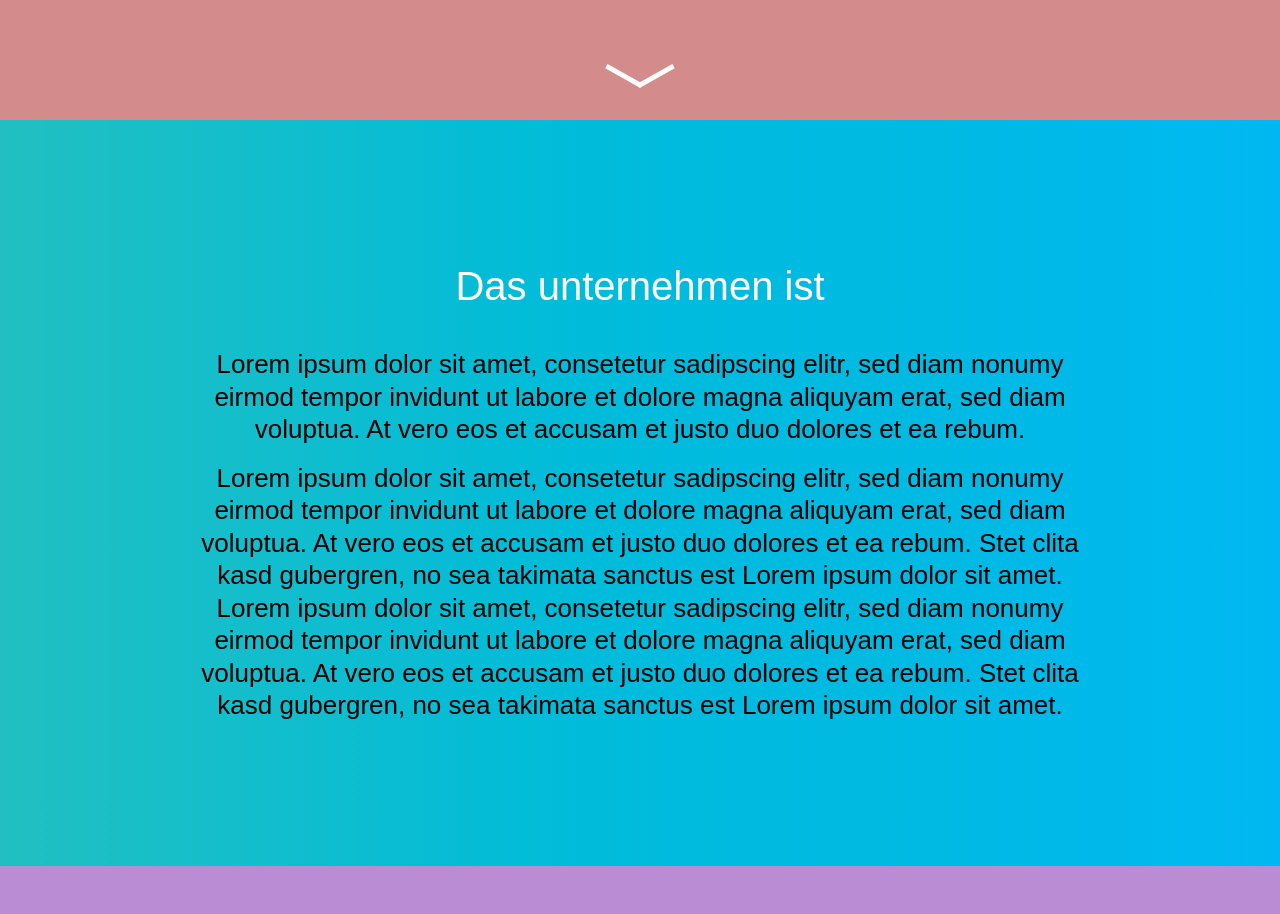
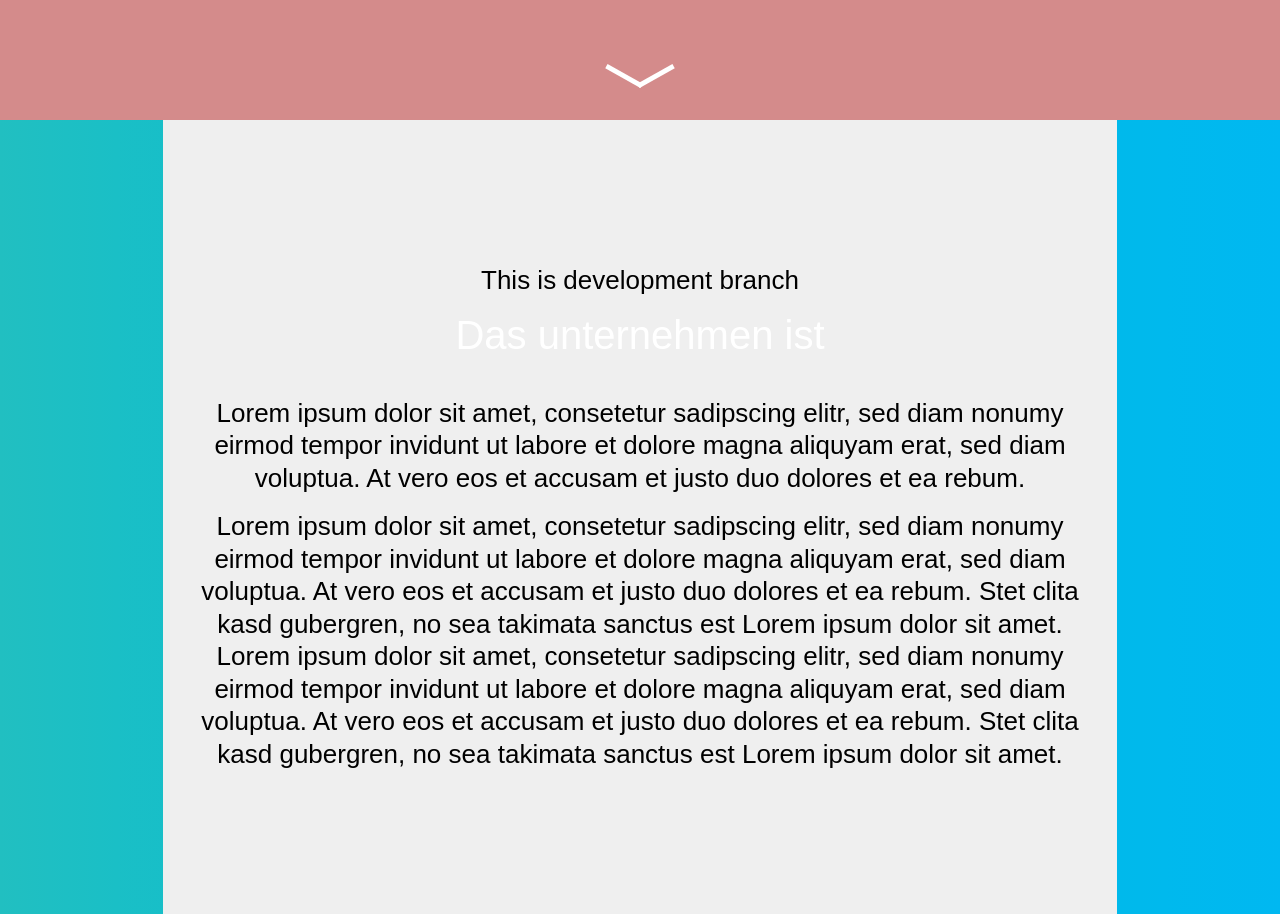
Before and after one commit to bstiner1105/testing-gitting-2, a plain HTML site: page index.html in a window 1280 px wide. Shown: the part 680-1594 px from the top of the page. Drawn offline with nearby package versions, Linux system fonts and the light colour scheme.

Commit message:
First changes on development branch

```diff
--- a/assets/css/sass/partials/_content.scss
+++ b/assets/css/sass/partials/_content.scss
@@ -20,7 +20,7 @@
 	box-sizing: border-box;
 	margin:0 auto;
 	text-align: left;
-
+	background-color:#efefef;
   }
 }
 
--- a/index.html
+++ b/index.html
@@ -100,6 +100,7 @@
 			<a href="#" title="Nach unten" class="arrow anchor" data-destination="das-unternehmen">Nach unten</a>
 		</div>
 		<div id="das-unternehmen" class="inner">
+			<p>This is development branch</p>
 			<h2 class="headline">Das unternehmen ist</h2>
 			<p>Lorem ipsum dolor sit amet, consetetur sadipscing elitr, sed diam nonumy eirmod tempor invidunt ut labore et dolore magna aliquyam erat, sed diam voluptua. At vero eos et accusam et justo duo dolores et ea rebum.</p>
 			<p>Lorem ipsum dolor sit amet, consetetur sadipscing elitr, sed diam nonumy eirmod tempor invidunt ut labore et dolore magna aliquyam erat, sed diam voluptua. At vero eos et accusam et justo duo dolores et ea rebum. Stet clita kasd gubergren, no sea takimata sanctus est Lorem ipsum dolor sit amet. Lorem ipsum dolor sit amet, consetetur sadipscing elitr, sed diam nonumy eirmod tempor invidunt ut labore et dolore magna aliquyam erat, sed diam voluptua. At vero eos et accusam et justo duo dolores et ea rebum. Stet clita kasd gubergren, no sea takimata sanctus est Lorem ipsum dolor sit amet.</p>
```
Also changed, not shown: assets/css/main.css.
